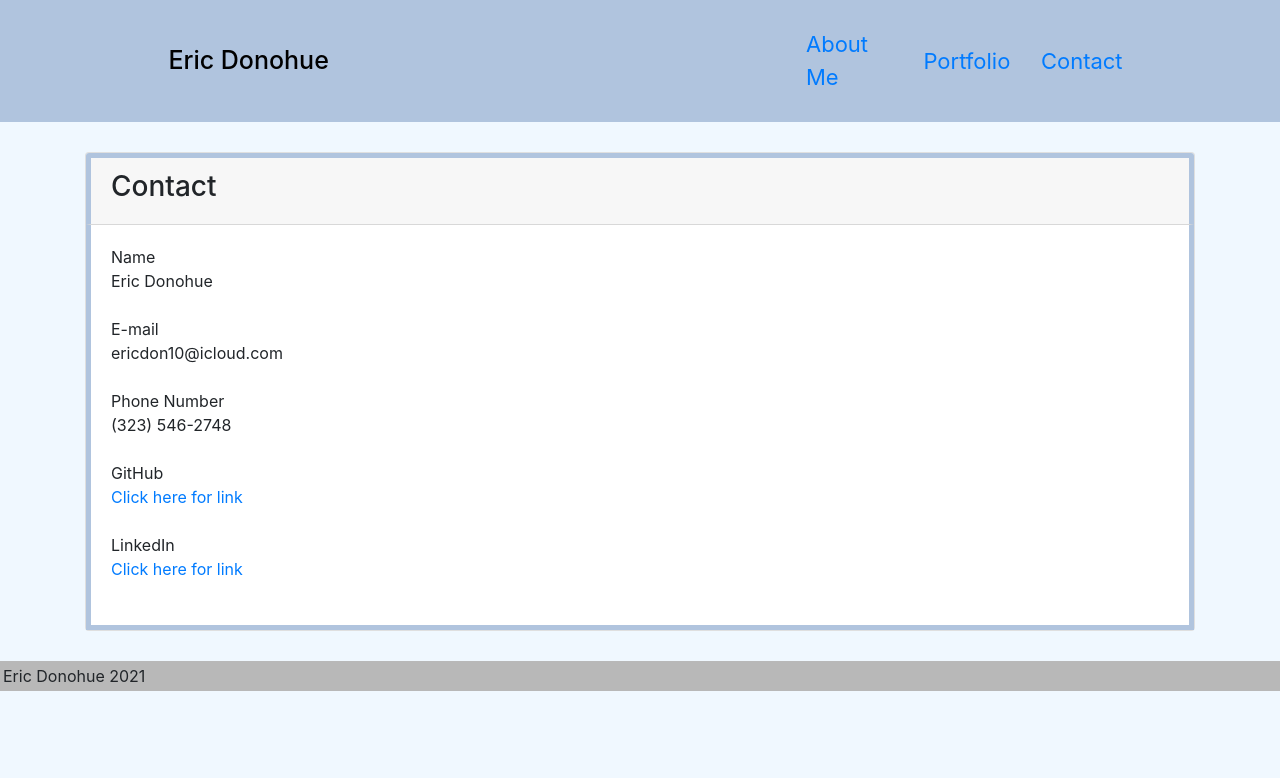
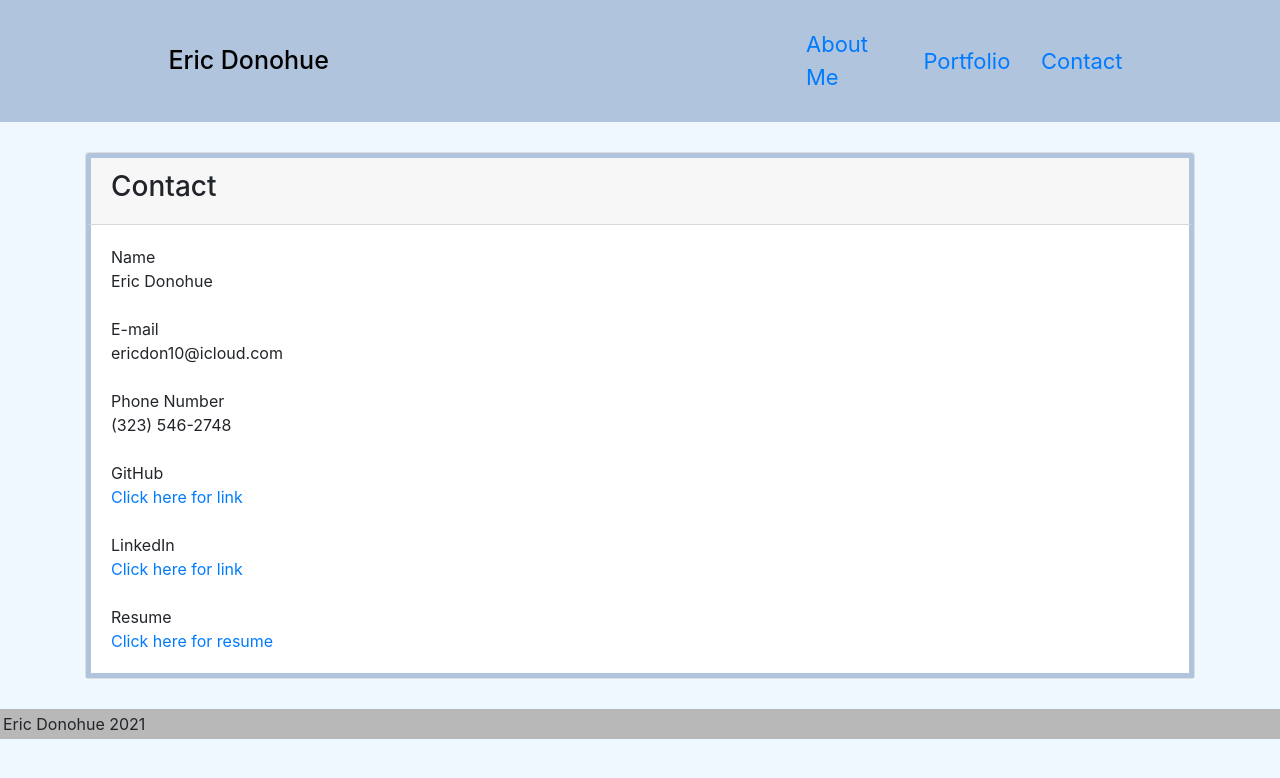
Before and after one commit to edonohue8/react-portfolio, a React (Create React App) app: page /Contact in a window 1280 px wide. Shown: the top 778 px of the page. Built offline with nearby package versions, Linux system fonts and the light colour scheme.

Commit message:
updated resume and contact page

```diff
--- a/src/pages/Contact.js
+++ b/src/pages/Contact.js
@@ -3,7 +3,7 @@ import "bootstrap/dist/css/bootstrap.min.css";
 import "../App.css";
 
 // Importing file
-// import resume from "../assets/ed-resume.pdf";
+import resume from "../assets/eric-donohue-resume.pdf";
 
 const Contact = () => {
     return (
@@ -42,8 +42,8 @@ const Contact = () => {
 
                             <br></br>
 
-                            {/* <div>Resume</div>
-                            <div><a href={resume}>Click here for resume</a></div> */}
+                            <div>Resume</div>
+                            <div><a href={resume}>Click here for resume</a></div>
 
                         </div>
 
```
Also changed, not shown: 2 other files (tests, documents, lock files or other folders).
